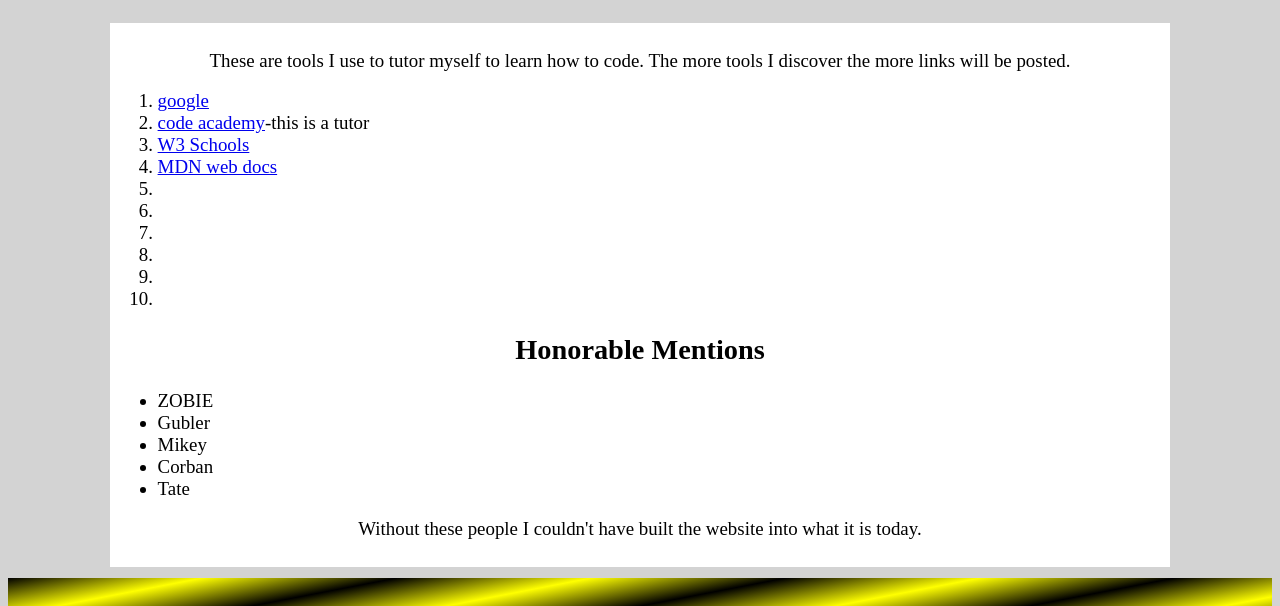
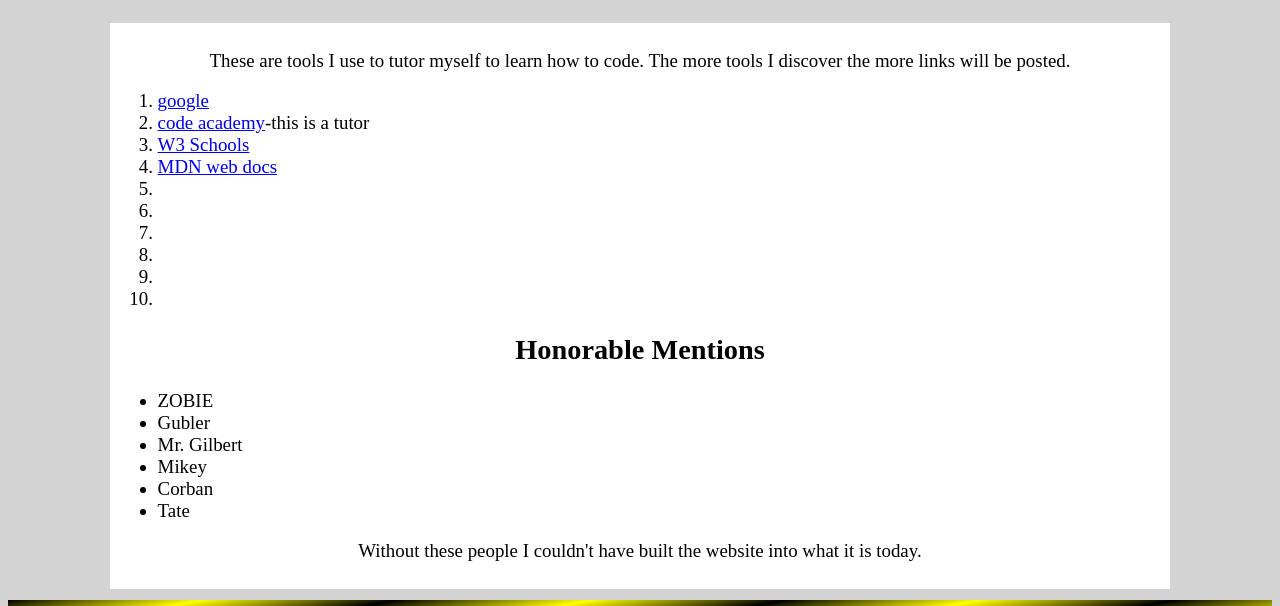
Before and after one commit to Jay-123/HelloWorld, a plain HTML site: page learning-tools.html in a window 1280 px wide. Shown: the part 194-800 px from the top of the page. Drawn offline with Linux system fonts and the light colour scheme.

Commit message:
Update learning-tools.html

```diff
--- a/learning-tools.html
+++ b/learning-tools.html
@@ -31,6 +31,7 @@
       <ul>
         <li>ZOBIE</li>
         <li>Gubler</li>
+        <li>Mr. Gilbert</li>
         <li>Mikey</li>
         <li>Corban</li>
         <li>Tate</li>
```
